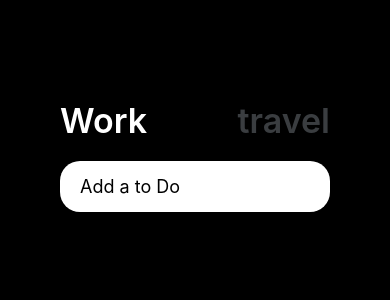
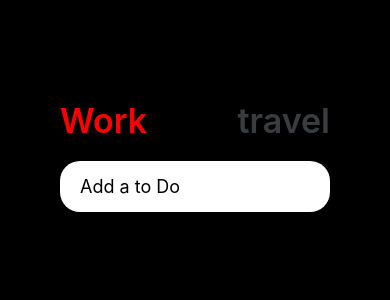
Before and after one commit to BlackMarine/RNworkhard, a React Native app: screen / in a window 390 px wide. Shown: the top 300 px of the page. Built offline with nearby package versions, Linux system fonts and the light colour scheme.

Commit message:
#3.2 TextInput 여러가지 방법
이제 입력한 값을 저장하는 방법을 학습 예정

```diff
--- a/App.js
+++ b/App.js
@@ -2,17 +2,18 @@ import { StatusBar } from "expo-status-bar";
 import { StyleSheet,
   Text,
   View,
-  TouchableOpacity,
+  TouchableOpacity, //가장 쉽게 work travel 나눠가고 text input까지만 ㅂ
   TouchableHighlight,
-  TouchableWithoutFeedback,
-  TextInput //화면에 가장 위에서 일어나는 탭 이벤트를 listen (UI변화x)
+  TouchableWithoutFeedback, //그래픽 UI 변화없이
+  TextInput //화면에 가장 위에서 일어나는 탭 이벤트를 listen (UI변화x) 애니메이션만없음
+  // 1)텍스트 인풋 import 2)<TextInput> 추가
 } from "react-native";
 import { theme } from "./color";
 import React, { useState } from 'react';
 
 export default function App() {
-  const [working, setWorking] = useState(true);
-  const [text, setText] = useState("");
+  const [working, setWorking] = useState(true); //#3.2
+  const [text, setText] = useState(""); //기본값""주고 유저가 입력하면 payload 저장
   const travel = () => setWorking(false);
   const work = () => setWorking(true);
   const onChangeText = (payload) => setText(payload)
@@ -20,17 +21,22 @@ export default function App() {
   return (
     <View style={styles.container}>
       <StatusBar style="auto" />
+
       <View style={styles.header}>
+
         <TouchableOpacity onPress={work}>
-          <Text style={{...styles.btnText, color: working ? "white" : theme.grey }}>Work</Text>
+          <Text style={{...styles.btnText, color: working ? "red" : theme.grey }}>Work</Text>
         </TouchableOpacity>
+
         <TouchableOpacity onPress={travel}>
           <Text style={{...styles.btnText, color: !working ? "white" : theme.grey }}>travel</Text>
         </TouchableOpacity>
+
       </View>
+
         <View>
-          <TextInput onChangeText={onChangeText} value={text} placeholder={working ? "Add a to Do" : "where do you want to go"} style={styles.input}>
-
+          <TextInput keyboardType="number-pad " onChangeText={onChangeText} value={text} placeholder={working ? "Add a to Do" : "where do you wanna go"} style={styles.input}>
+            {/* onChangeText : 바뀌면 알려줌 */}
           </TextInput>
         </View>
     </View>
```
